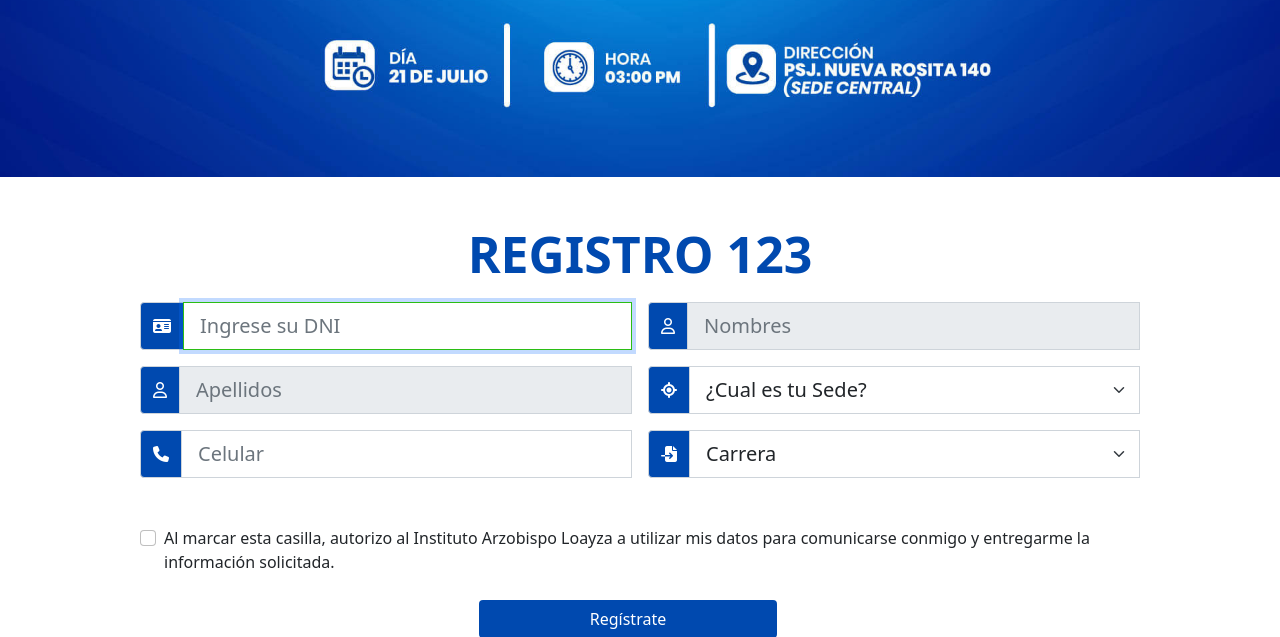
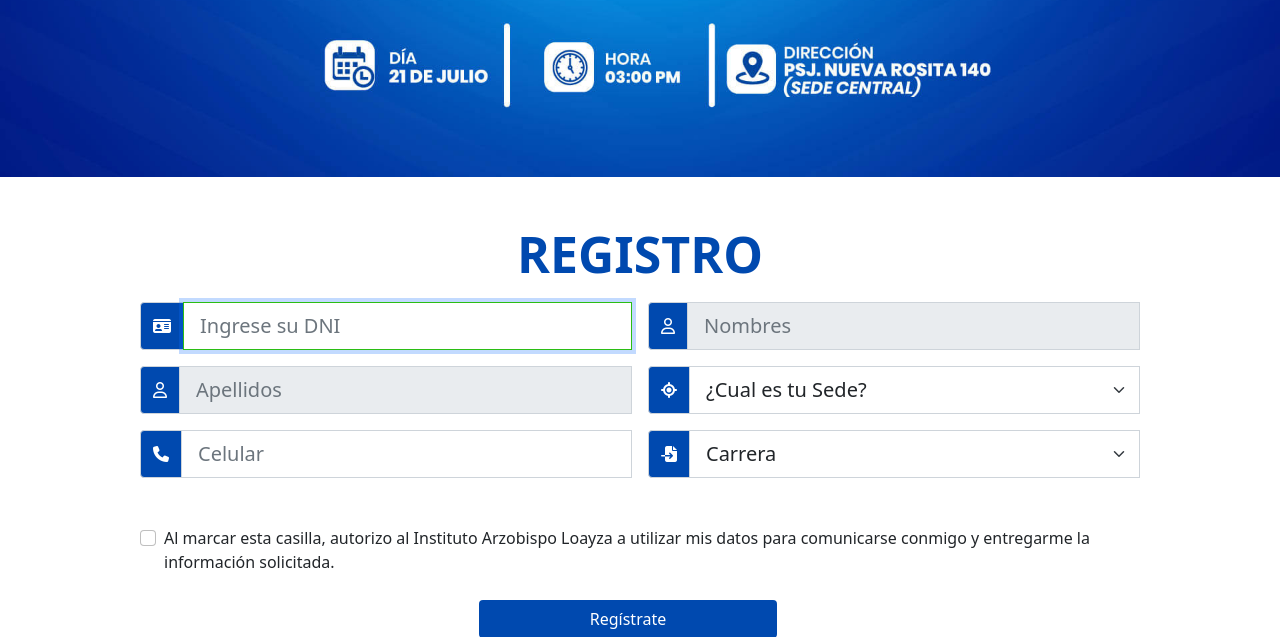
Before and after one commit to MAJML/LandingIAL_TALENTO, a PHP site: page / in a window 1280 px wide. Shown: the part 543-1180 px from the top of the page. Run offline with PHP 8.4, Linux system fonts and the light colour scheme; some libraries are stand-ins or nearby versions.

Commit message:
cambio de vuelta el titulo

```diff
--- a/view/plantilla.php
+++ b/view/plantilla.php
@@ -19,7 +19,7 @@
 
     <div class="contenedor">
 
-        <p class="title_registro">REGISTRO 123</p>
+        <p class="title_registro">REGISTRO</p>
 
 
             <form class="row g-3 needs-validation" method="post" novalidate>
```
